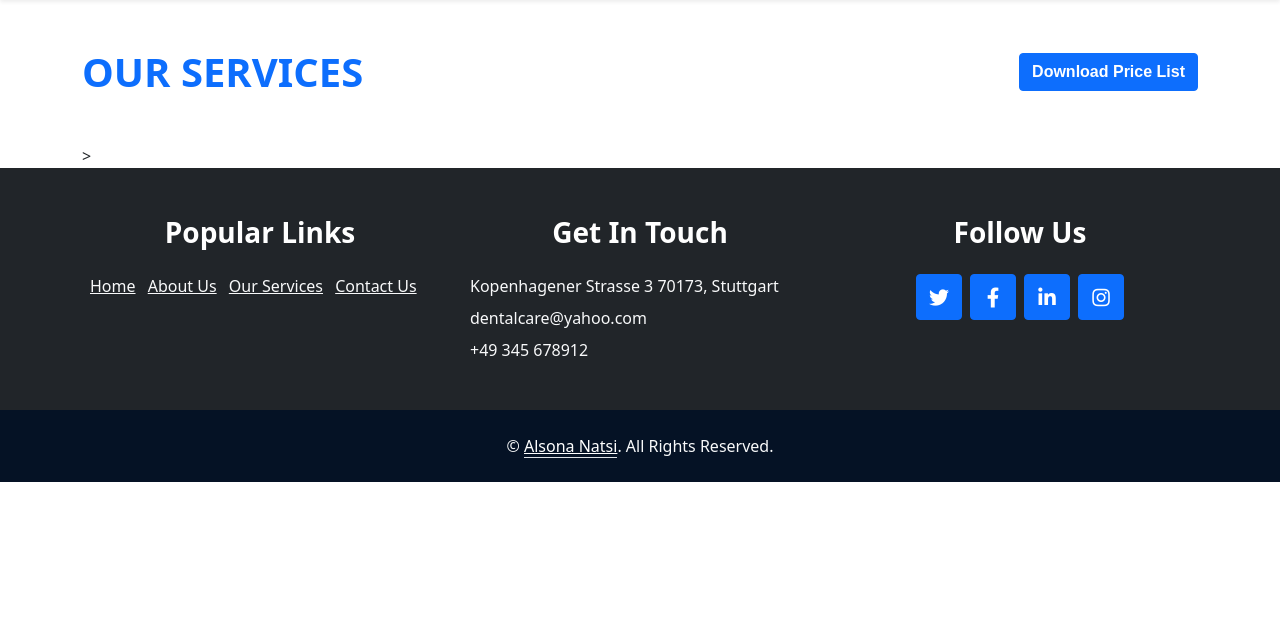
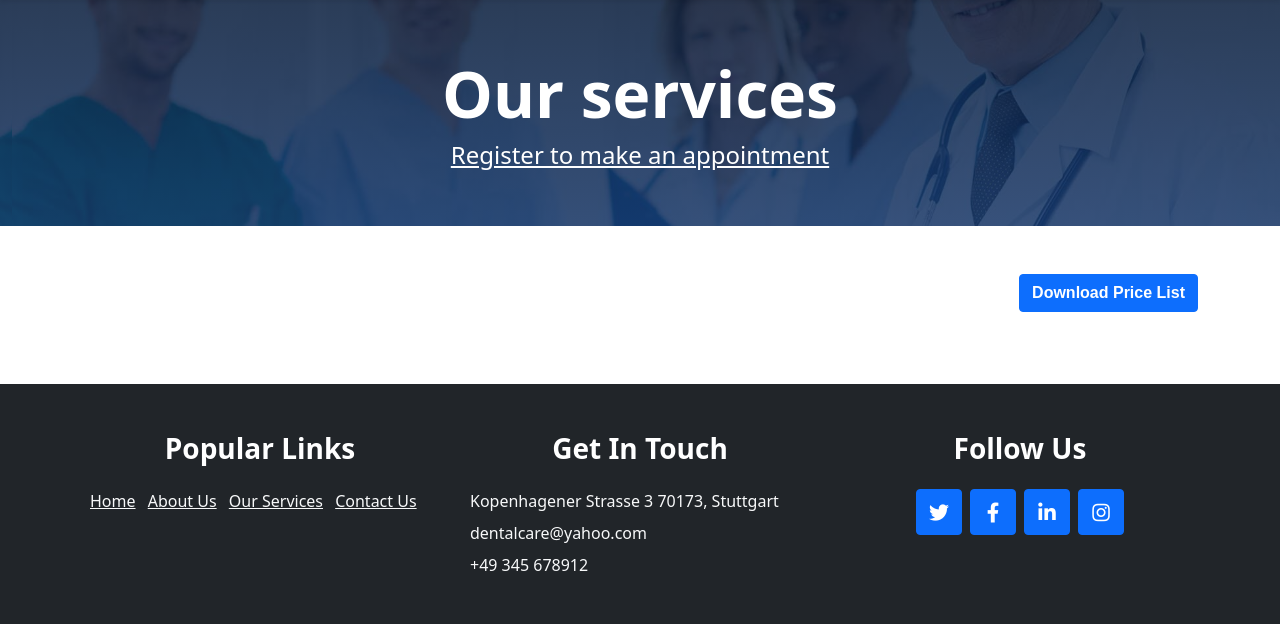
Before and after one commit to alsona1188/PP4-dental-clinic, a Django app: page /services/ in a window 1280 px wide. Shown: the part 137-761 px from the top of the page. Before the commit the page ends 619 px from the top, so only its background shows below. Run offline with Django 4.2, Linux system fonts and the light colour scheme; data that the repository does not hold is empty.

Commit message:
Adding the hero-header to the about us and services page

```diff
--- a/static/css/style.css
+++ b/static/css/style.css
@@ -127,28 +127,11 @@ h6,
     height: 3rem;
 }
 
-.fade-in {
-    opacity: 0;
-    transform: translateY(20px);
-    transition: opacity 0.5s ease, transform 0.5s ease;
+.hero-header {
+    background: linear-gradient(rgba(9, 30, 62, .85), rgba(22, 53, 101, 0.85)), url(../img/carousel-2.jpg) center center no-repeat;
+    background-size: cover;
 }
 
-.fade-in.active {
-    opacity: 1;
-    transform: translateY(0);
-}
-
-
-.slide-in {
-    opacity: 0;
-    transform: translateX(-20px);
-    transition: opacity 0.5s ease, transform 0.5s ease;
-}
-
-.slide-in.active {
-    opacity: 1;
-    transform: translateX(0);
-}
 
 
 .box {
--- a/templates/services.html
+++ b/templates/services.html
@@ -3,13 +3,28 @@
 
 {% block content %}
 
+<!-- Hero Start -->
+<div class="container-fluid hero-header mb-5">
+    <div class="container-fluid bg-primary py-5 hero-header mb-5">
+      <div class="row py-2">
+          <div class="col-12 text-center">
+              <h1 class="display-3 text-white">Our services</h1>
+              {% if user.is_authenticated %}
+              <a href="{% url 'appointment' %}"class="h4 text-white">Book an Appointment</a>
+              {% else %}
+              <a href="{% url 'account_signup' %}" class="h4 text-white">Register to make an appointment</a>
+              {% endif %}
+          </div>
+      </div>
+    </div>
+  </div>
+  <!-- Hero End -->
+
 <!-- Services Section -->
- <br><br>
 <div class="container">
-    <div class="section-title d-flex justify-content-between align-items-center mb-5">
-        <h1 class="text-primary text-uppercase mb-0">Our Services</h1>
+    <div class="section-title d-flex justify-content-end mb-5">
         <a href="{% static 'pdf/list-price.pdf' %}" class="btn btn-primary" download>Download Price List</a>
-    </div>>
+    </div>
     <br>
     <div class="row justify-content-center">
         {% for service in services %}
```
Also changed, not shown: about/templates/about/about.html (+18 -2 lines).
